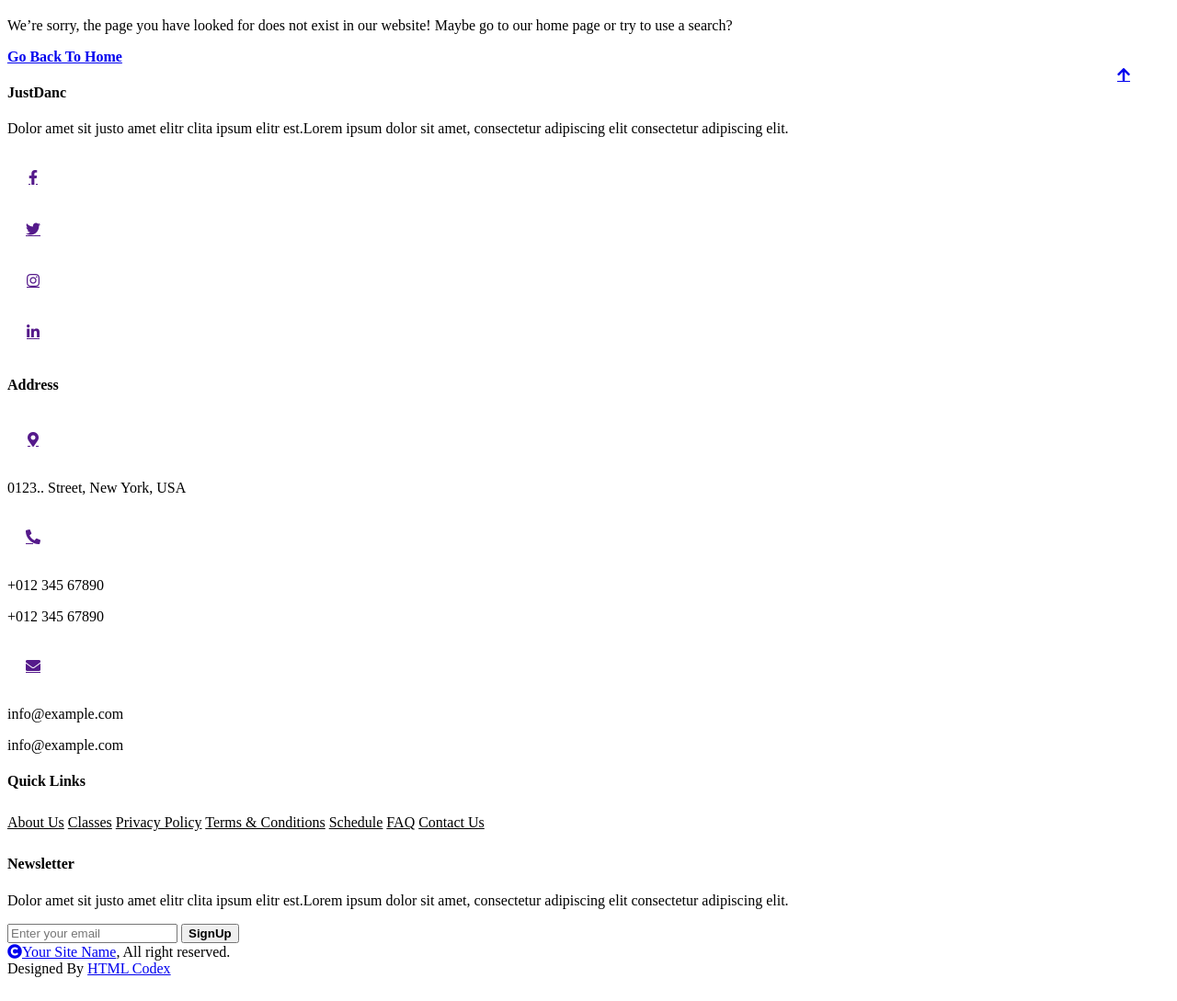
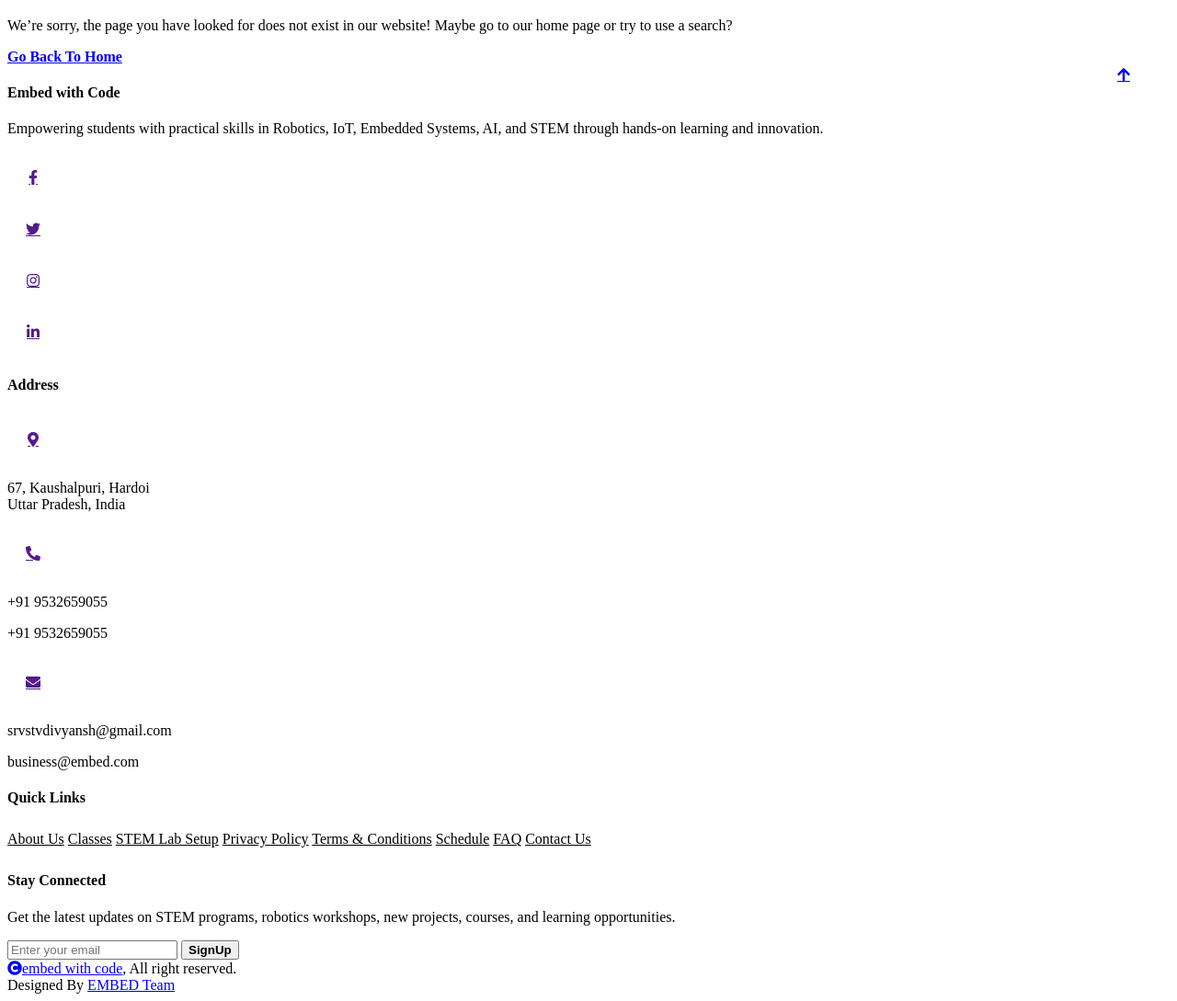
Before and after one commit to srivastavadivyansh014-byte/Embed-with-Code, a website built with Parcel: page 404.html in a window 1280 px wide. Shown: the part 661-1750 px from the top of the page at 92% size. Built offline with nearby package versions, Linux system fonts and the light colour scheme.

Commit message:
Initial commit

```diff
--- a/404.html
+++ b/404.html
@@ -153,8 +153,8 @@
                     <div class="col-md-6 col-lg-6 col-xl-3">
                         <div class="footer-item d-flex flex-column">
                             <div class="footer-item">
-                                <h4 class="text-white mb-4">JustDanc</h4>
-                                <p class="text-white mb-3">Dolor amet sit justo amet elitr clita ipsum elitr est.Lorem ipsum dolor sit amet, consectetur adipiscing elit consectetur adipiscing elit.</p>
+                                <h4 class="text-white mb-4">Embed with Code</h4>
+                                <p class="text-white mb-3" style="text-align: justify;">Empowering students with practical skills in Robotics, IoT, Embedded Systems, AI, and STEM through hands-on learning and innovation.</p>
                                 <div class="d-flex">
                                     <a class="btn btn-lg-square btn-primary rounded-circle me-2" href=""><i class="fab fa-facebook-f"></i></a>
                                     <a class="btn btn-lg-square btn-primary rounded-circle mx-2" href=""><i class="fab fa-twitter"></i></a>
@@ -170,21 +170,21 @@
                             <div class="d-flex align-items-center mb-3">
                                 <a class="btn btn-lg-square btn-primary rounded-circle mx-2" href=""><i class="fas fa-map-marker-alt"></i></a>
                                 <div class="text-white ms-2">
-                                    <p class="mb-0">0123.. Street, New York, USA</p>
+                                    <p class="mb-0">67, Kaushalpuri, Hardoi <br>Uttar Pradesh, India</p>
                                 </div>
                             </div>
                             <div class="d-flex align-items-center mb-3">
                                 <a class="btn btn-lg-square btn-primary rounded-circle mx-2" href=""><i class="fa fa-phone-alt"></i></a>
                                 <div class="text-white ms-2">
-                                    <p class="mb-0">+012 345 67890</p>
-                                    <p class="mb-0">+012 345 67890</p>
+                                    <p class="mb-0">+91 9532659055</p>
+                                    <p class="mb-0">+91 9532659055</p>
                                 </div>
                             </div>
                             <div class="d-flex align-items-center">
                                 <a class="btn btn-lg-square btn-primary rounded-circle mx-2" href=""><i class="fas fa-envelope"></i></a>
                                 <div class="text-white ms-2">
-                                    <p class="mb-0">info@example.com</p>
-                                    <p class="mb-0">info@example.com</p>
+                                    <p class="mb-0">srvstvdivyansh@gmail.com</p>
+                                    <p class="mb-0">business@embed.com</p>
                                 </div>
                             </div>
                         </div>
@@ -192,20 +192,21 @@
                     <div class="col-md-6 col-lg-6 col-xl-3">
                         <div class="footer-item d-flex flex-column">
                             <h4 class="text-white mb-4">Quick Links</h4>
-                            <a href="#" class="footer-link"> About Us</a>
-                            <a href="#" class="footer-link"> Classes</a>
+                            <a href="about.html" class="footer-link"> About Us</a>
+                            <a href="classes.html" class="footer-link"> Classes</a>
+                            <a href="stem.html" class="footer-link"> STEM Lab Setup</a>
                             <a href="#" class="footer-link"> Privacy Policy</a>
                             <a href="#" class="footer-link"> Terms & Conditions</a>
                             <a href="#" class="footer-link"> Schedule</a>
                             <a href="#" class="footer-link"> FAQ</a>
-                            <a href="#" class="footer-link"> Contact Us</a>
+                            <a href="contact.html" class="footer-link"> Contact Us</a>
                         </div>
                     </div>
                     <div class="col-md-6 col-lg-6 col-xl-3">
                         <div class="footer-item d-flex flex-column">
                             <div class="footer-item">
-                                <h4 class="text-white mb-4">Newsletter</h4>
-                                <p class="text-white mb-3">Dolor amet sit justo amet elitr clita ipsum elitr est.Lorem ipsum dolor sit amet, consectetur adipiscing elit consectetur adipiscing elit.</p>
+                                <h4 class="text-white mb-4">Stay Connected</h4>
+                                <p class="text-white mb-3" style="text-align: justify;">Get the latest updates on STEM programs, robotics workshops, new projects, courses, and learning opportunities.</p>
                                 <div class="position-relative mx-auto rounded-pill">
                                     <input class="form-control rounded-pill w-100 py-3 ps-4 pe-5" type="text" placeholder="Enter your email">
                                     <button type="button" class="btn btn-primary rounded-pill position-absolute top-0 end-0 py-2 mt-2 me-2">SignUp</button>
@@ -224,19 +225,18 @@
             <div class="container">
                 <div class="row g-4 align-items-center">
                     <div class="col-md-6 text-center text-md-start mb-md-0">
-                        <span class="text-white"><a href="#" class="border-bottom text-white"><i class="fas fa-copyright text-light me-2"></i>Your Site Name</a>, All right reserved.</span>
+                        <span class="text-white"><a href="#" class="border-bottom text-white"><i class="fas fa-copyright text-light me-2"></i>embed with code</a>, All right reserved.</span>
                     </div>
                     <div class="col-md-6 text-center text-md-end text-white">
                         <!--/*** This template is free as long as you keep the below author’s credit link/attribution link/backlink. ***/-->
                         <!--/*** If you'd like to use the template without the below author’s credit link/attribution link/backlink, ***/-->
                         <!--/*** you can purchase the Credit Removal License from "https://htmlcodex.com/credit-removal". ***/-->
-                        Designed By <a class="border-bottom text-white" href="https://htmlcodex.com">HTML Codex</a>
+                        Designed By <a class="border-bottom text-white" href="#">EMBED Team</a>
                     </div>
                 </div>
             </div>
         </div>
         <!-- Copyright End -->
-
 
         <!-- Back to Top -->
         <a href="#" class="btn btn-primary btn-lg-square back-to-top"><i class="fa fa-arrow-up"></i></a>
```
Also changed, not shown: about.html (+15 -15 lines), blog.html (+15 -15 lines), classes.html (+15 -15 lines), contact.html (+15 -15 lines), event.html (+15 -15 lines), gallery.html (+15 -15 lines), index.html (+4 -4 lines), stem.html (+15 -15 lines), testimonial.html (+15 -15 lines), training.html (+15 -15 lines), verify.html (+15 -15 lines).
